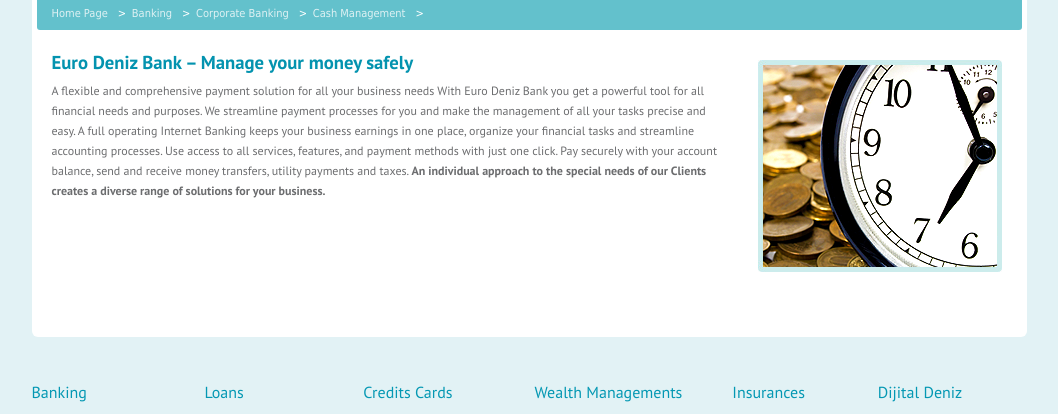
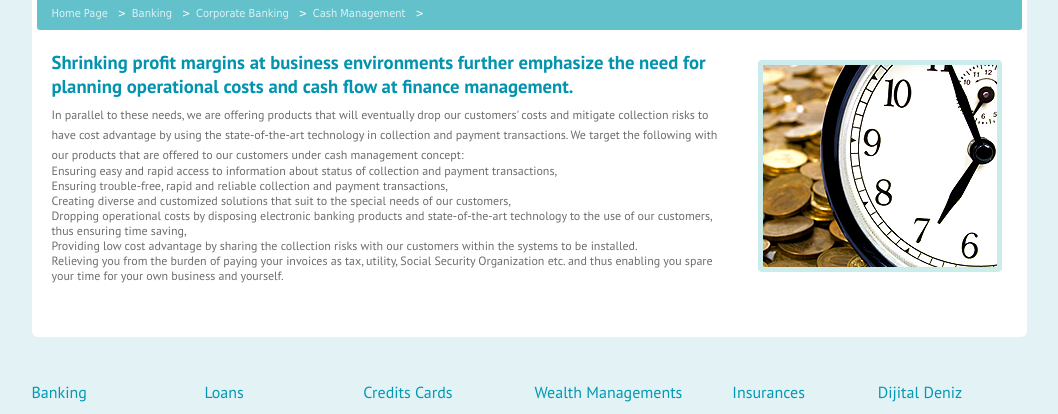
Before and after one commit to AmBitSite/deniz, a website: page src/cash-management.html in a window 1280 px wide. Shown: the part 322-736 px from the top of the page, without its empty margins (111-1169 px from the left). Drawn offline with nearby package versions, Linux system fonts and the light colour scheme; files that its build step writes are made by us from their sources; no server answers.

Commit message:
Revert "sometext(not all)"

```diff
--- a/src/cash-management.html
+++ b/src/cash-management.html
@@ -38,24 +38,31 @@
             <div class="services">
                 <div class="services-block">
                     <div>
-                        <h3 class="services__header">Euro Deniz Bank – Manage your money safely
+                        <h3 class="services__header">Shrinking profit margins at business environments further
+                            emphasize the need for planning operational costs and cash flow at finance management.
                         </h3>
                         <span class="services__text">
-                            A flexible and comprehensive payment solution for all your business needs
-With Euro Deniz Bank you get a powerful tool for all financial needs and purposes. We streamline payment processes for you and make the management of all your tasks precise and easy. A full operating Internet Banking keeps your business earnings in one place, organize your financial tasks and streamline accounting processes. Use access to all services, features, and payment methods with just one click.
+                            In parallel to these needs, we are offering products that will eventually drop our
+                            customers' costs and mitigate collection risks to have cost advantage by using the
+                            state-of-the-art technology in collection and payment transactions. We target the
+                            following with our products that are offered to our customers under cash management
+                            concept:
                         </span>
-                         <span class="services__text">
-                            Pay securely with your account balance, send and receive money transfers, utility payments and taxes.
-                        </span>
-                        <span class="services__text"><b>
-                            An individual approach to the special needs of our Clients creates a diverse range of solutions for your business.</b>
-                        </span>
-
-
-
-
-
-
+                        <ul class="services__text">
+                            <li>Ensuring easy and rapid access to information about status of collection and payment
+                                transactions,</li>
+                            <li>Ensuring trouble-free, rapid and reliable collection and payment transactions,</li>
+                            <li>Creating diverse and customized solutions that suit to the special needs of our
+                                customers,</li>
+                            <li>Dropping operational costs by disposing electronic banking products and
+                                state-of-the-art technology to the use of our customers, thus ensuring time saving,
+                            </li>
+                            <li>Providing low cost advantage by sharing the collection risks with our customers
+                                within the systems to be installed.</li>
+                            <li>Relieving you from the burden of paying your invoices as tax, utility, Social
+                                Security Organization etc. and thus enabling you spare your time for your own
+                                business and yourself.</li>
+                        </ul>
                     </div>
                     <img class="services__img" src="img/cash-management.png" alt="">
                 </div>
```
Also changed, not shown: src/crypto-desk.html (+10 -2 lines), src/fatca-crs.html (+2 -2 lines), src/private-banking-centers.html (+2 -2 lines), src/products.html (+1 -1 lines), src/trade-finance-commercial.html (+4 -2 lines), src/trade-finance.html (+4 -2 lines).
